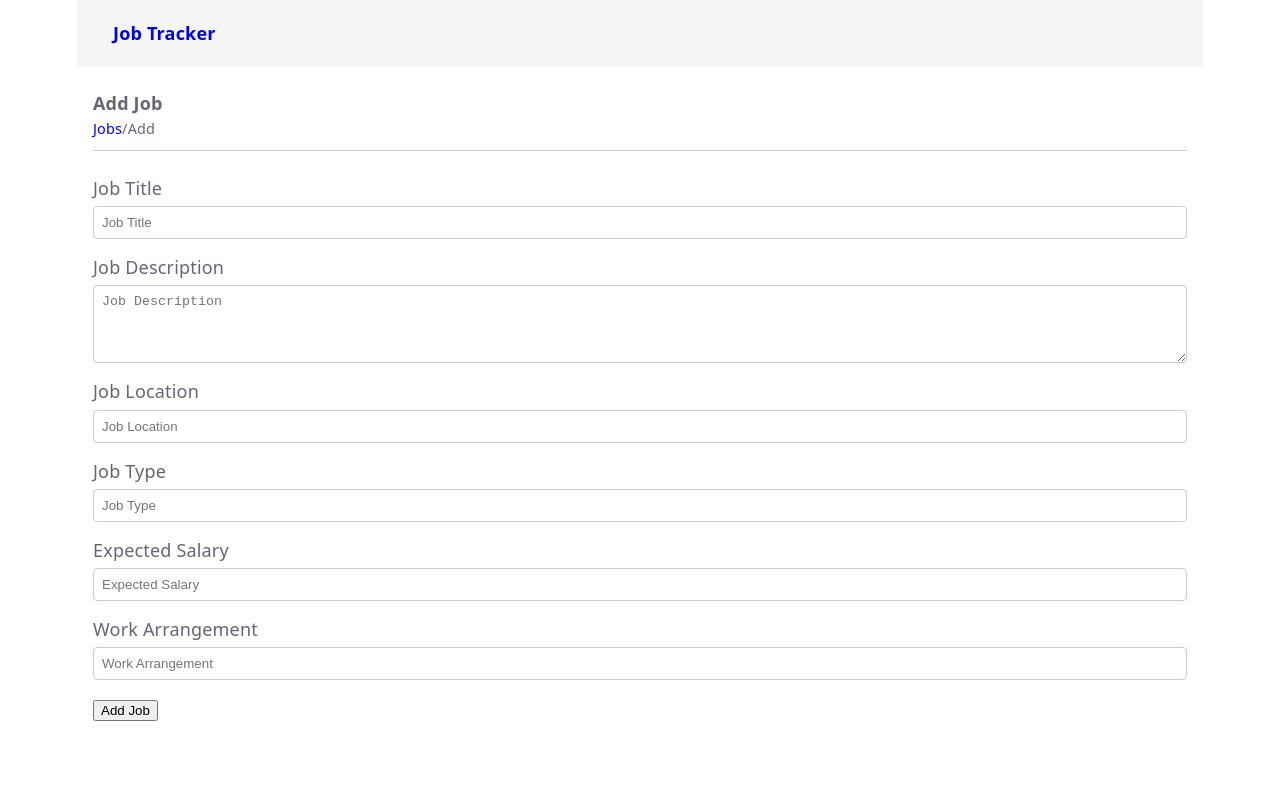
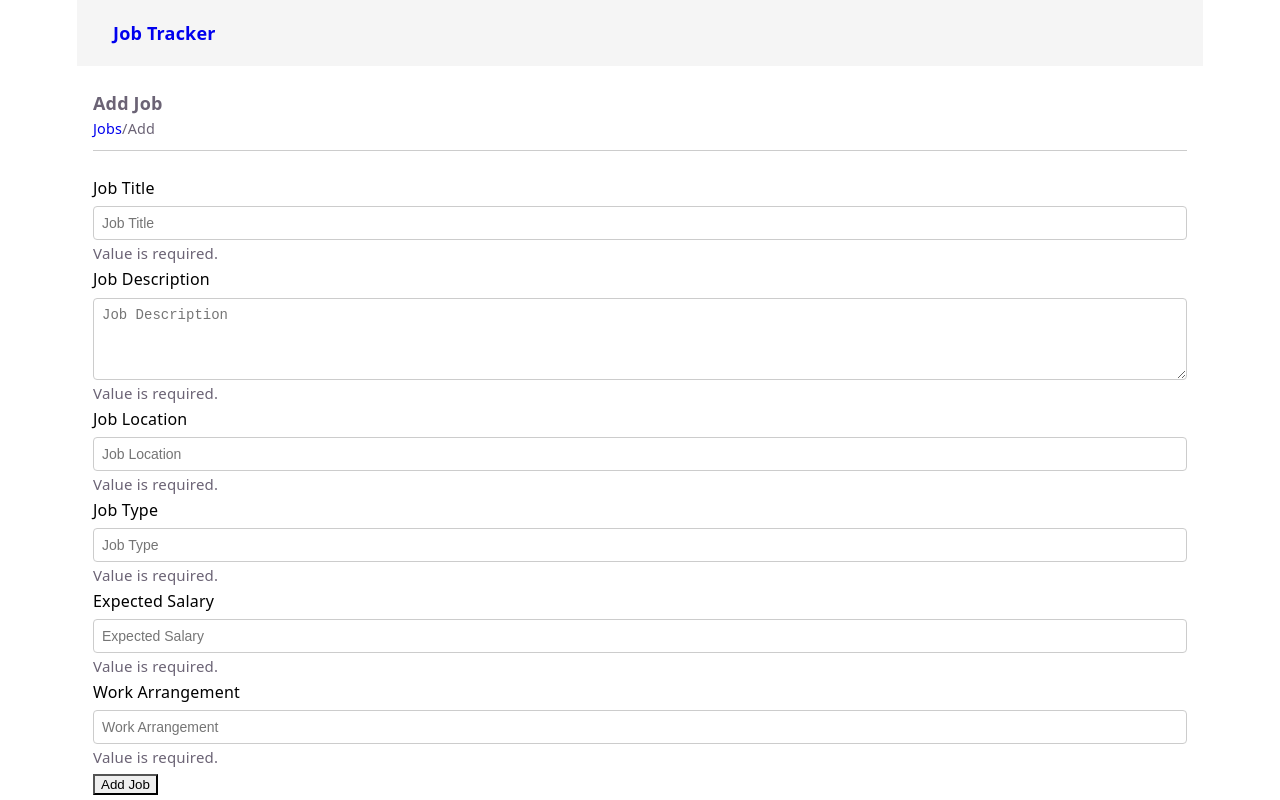
Before and after one commit to sushant-repo/jobtracker, a React (Vite) app in the folder frontend/: page /jobs/add in a window 1280 px wide. Built offline with nearby package versions, Linux system fonts and the light colour scheme.

Commit message:
Adds form components

```diff
--- a/frontend/src/components/form/Form.css
+++ b/frontend/src/components/form/Form.css
@@ -1,15 +1,32 @@
-.form-group{
+.form-group {
   display: flex;
   flex-direction: column;
-    margin-bottom: 15px;
 }
 
-.form-label{
+.form-label {
   margin-bottom: 5px;
+  font-size: 16px;
+  color: black;
 }
 
-.form-input {
+.form-control, select {
   padding: 8px;
   border: 1px solid #ccc;
   border-radius: 4px;
+  font-size: 14px !important;
 }
+
+.form-control:focus {
+  border-color: var(--primary-color);
+  box-shadow:none;
+  outline: none;
+}
+
+*:invalid {
+    font-size: 15px;
+}
+
+/* Remove the green checkmark (for Chrome/Edge/Safari) */
+*:valid{
+  background-image: none !important;
+}
--- a/frontend/src/components/form/TextField.jsx
+++ b/frontend/src/components/form/TextField.jsx
@@ -1,20 +1,34 @@
-import "./Form.css";
-import FormElement from "./FormElement";
+import './Form.css';
+import FormElement from './FormElement';
 
-export default function TextField({ label, id, value, onChange, required = false }) {
+export default function TextField({
+  label,
+  id,
+  value,
+  onChange,
+  placeholder,
+  required = false,
+  errorMessage = null,
+}) {
   return (
     <FormElement>
-            <label className="form-label" htmlFor={id}>{label}</label>
+      <label className="form-label" htmlFor={id}>
+        {label}
+      </label>
       <input
-            className="form-input"
+        className="form-control"
         type="text"
         id={id}
         name={id}
         value={value}
         onChange={onChange}
         required={required}
-                placeholder={label}
+        aria-label={label}
+        placeholder={placeholder || label}
       />
+      <div className="invalid-feedback">
+        {errorMessage ?? 'Value is required.'}
+      </div>
     </FormElement>
   );
 }
--- a/frontend/src/components/form/Textarea.jsx
+++ b/frontend/src/components/form/Textarea.jsx
@@ -1,11 +1,21 @@
-import FormElement from "./FormElement";
+import FormElement from './FormElement';
 
-export default function Textarea({ label, id, value, onChange, rows=4, required = false }) {
+export default function Textarea({
+  label,
+  id,
+  value,
+  onChange,
+  rows = 4,
+  required = false,
+  errorMessage = null,
+}) {
   return (
     <FormElement>
-            <label className="form-label" htmlFor={id}>{label}</label>
+      <label className="form-label" htmlFor={id}>
+        {label}
+      </label>
       <textarea
-                className="form-input"
+        className="form-control"
         id={id}
         name={id}
         value={value}
@@ -14,6 +24,9 @@ export default function Textarea({ label, id, value, onChange, rows=4, required
         placeholder={label}
         rows={rows}
       />
+      <div className="invalid-feedback">
+        {errorMessage ?? 'Value is required.'}
+      </div>
     </FormElement>
   );
 }
```
Also changed, not shown: frontend/src/components/form/AmountField.jsx (added, +61 -0 lines), frontend/src/components/form/DateField.jsx (added, +13 -0 lines), frontend/src/components/form/FormElement.jsx (+2 -6 lines), frontend/src/components/form/Select.jsx (added, +33 -0 lines). Lines whose indentation alone changed are shown as unchanged.
